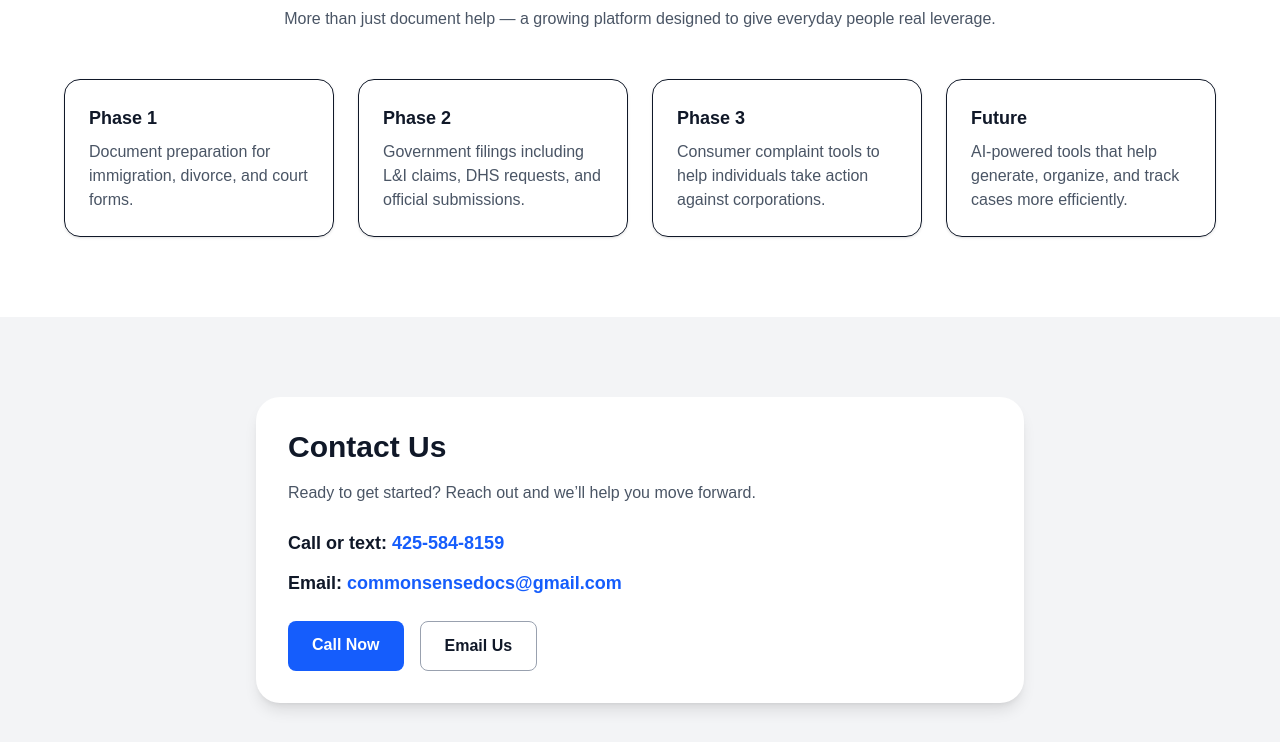
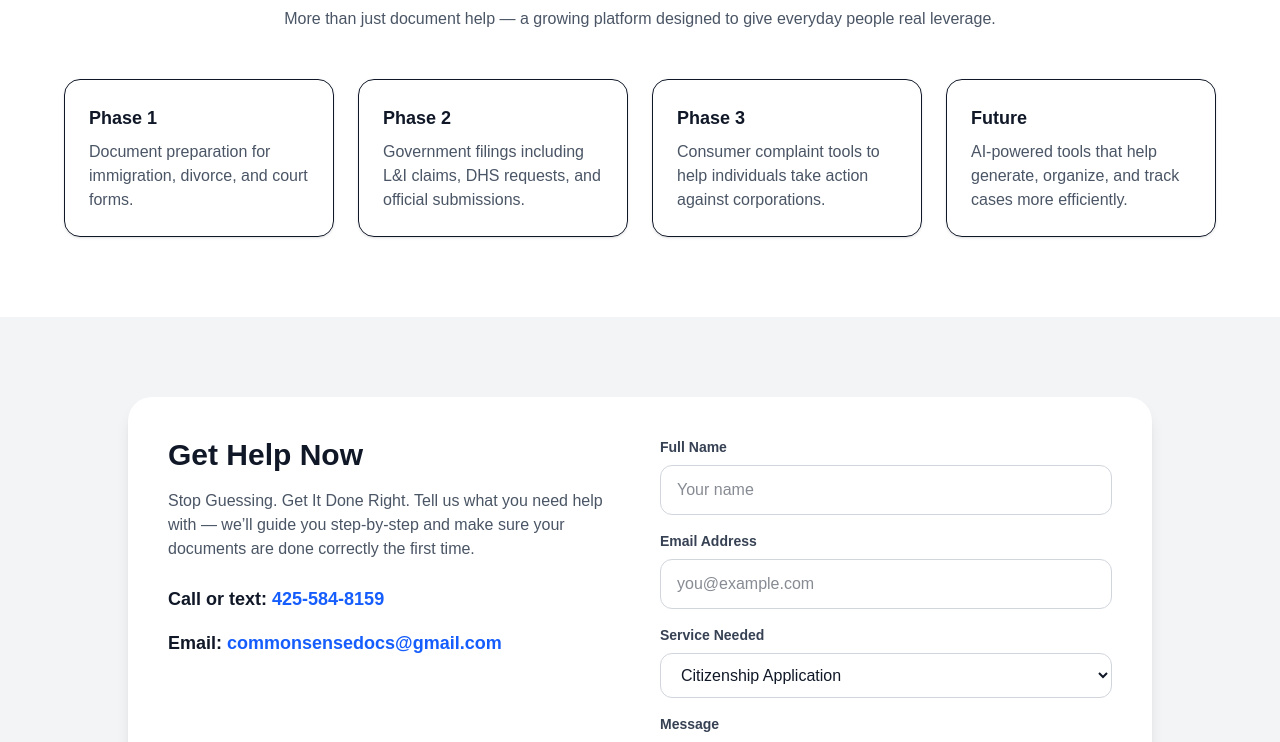
Before and after one commit to betterwork7777/csds-site, a Next.js app: page / in a window 1280 px wide. Shown: the part 2000-2742 px from the top of the page. Built offline with nearby package versions, Linux system fonts and the light colour scheme.

Commit message:
Implement email sending feature and UI updates

```diff
--- a/src/app/page.tsx
+++ b/src/app/page.tsx
@@ -1,4 +1,25 @@
+'use client';
+import emailjs from '@emailjs/browser';
 export default function Home() {
+const sendEmail = (e: React.FormEvent<HTMLFormElement>) => {
+  e.preventDefault();
+
+  emailjs.sendForm(
+    "service_fkdxuls",
+    "template_292vxqb",
+    e.currentTarget,
+    {
+      publicKey: "pDCwJnfvzrjOHWqJq",
+    }
+  )
+  .then(() => {
+    alert("Request sent successfully!");
+    e.currentTarget.reset();
+  })
+  .catch((error: any) => {
+  alert(error?.text || error?.message || JSON.stringify(error));
+});
+};
   const services = [
     {
       title: "Citizenship Application",
@@ -54,13 +75,13 @@ export default function Home() {
             </p>
 
             <h1 className="text-4xl font-bold leading-tight md:text-6xl">
-              Clear, Simple Help with Docunents, Forms, Filing.
+              Clear, Simple Help with Documents, Forms, Filing.
               <br />
               We understand how overwelming this process can be, we've been there.
             </h1>
 
             <p className="mt-6 max-w-xl text-lg text-gray-300">
-              We help everyday people handle forms, filings, Documents
+              We help everyday people handle forms, filings, documents
               clearly, affordably, and without confusion.
             </p>
 
@@ -69,7 +90,7 @@ export default function Home() {
                 href="#services"
                 className="rounded-lg bg-blue-600 px-6 py-3 font-semibold text-white hover:bg-blue-700"
               >
-                Get Help Now
+                Get Help Now.
               </a>
 
               <a
@@ -185,14 +206,17 @@ export default function Home() {
       </section>
 
       <section id="contact" className="bg-gray-100 px-6 py-20">
-        <div className="mx-auto max-w-3xl rounded-3xl bg-white p-8 shadow-lg">
-          <h2 className="mb-4 text-3xl font-bold">Contact Us</h2>
+  <div className="mx-auto max-w-5xl rounded-3xl bg-white p-8 shadow-lg md:p-10">
+    <div className="grid gap-10 md:grid-cols-2">
+      <div>
+        <h2 className="mb-4 text-3xl font-bold">Get Help Now</h2>
+        <p className="mb-6 text-gray-600">
+          Stop Guessing. Get It Done Right.
 
-          <p className="mb-6 text-gray-600">
-            Ready to get started? Reach out and we’ll help you move forward.
+	Tell us what you need help with — we’ll guide you step-by-step and make sure your documents are done correctly the first time.
         </p>
 
-          <div className="space-y-3 text-lg">
+        <div className="space-y-4 text-lg">
           <p>
             <strong>Call or text:</strong>{" "}
             <a
@@ -213,21 +237,70 @@ export default function Home() {
             </a>
           </p>
         </div>
+      </div>
 
-          <div className="mt-6 flex flex-wrap gap-4">
-            <a
-              href="tel:4255848159"
-              className="rounded-lg bg-blue-600 px-6 py-3 font-semibold text-white hover:bg-blue-700"
+      <form onSubmit={sendEmail} className="space-y-4">
+        <div>
+          <label className="mb-2 block text-sm font-semibold text-gray-700">
+            Full Name
+          </label>
+          <input
+  type="text"
+  name="name"
+  placeholder="Your name"
+  className="w-full rounded-xl border border-gray-300 px-4 py-3 outline-none focus:border-blue-500"
+/>
+        </div>
+
+        <div>
+          <label className="mb-2 block text-sm font-semibold text-gray-700">
+            Email Address
+          </label>
+          <input
+  type="email"
+  name="email"
+  placeholder="you@example.com"
+  className="w-full rounded-xl border border-gray-300 px-4 py-3 outline-none focus:border-blue-500"
+/>
+        </div>
+
+        <div>
+          <label className="mb-2 block text-sm font-semibold text-gray-700">
+            Service Needed
+          </label>
+          <select
+  name="service"
+  className="w-full rounded-xl border border-gray-300 px-4 py-3 outline-none focus:..."
 >
-              Call Now
-            </a>
+            <option>Citizenship Application</option>
+            <option>Divorce Papers</option>
+            <option>Small Claims</option>
+            <option>Family-Based Green Card</option>
+            <option>Child Support</option>
+            <option>Court Forms</option>
+            <option>Other</option>
+          </select>
+        </div>
 
-            <a
-              href="mailto:commonsensedocs@gmail.com"
-              className="rounded-lg border border-gray-400 px-6 py-3 font-semibold hover:bg-gray-50"
+        <div>
+          <label className="mb-2 block text-sm font-semibold text-gray-700">
+            Message
+          </label>
+          <textarea
+  name="message"
+  rows={5}
+  placeholder="Briefly describe what you need help with"
+  className="w-full rounded-xl border border-gray-300 px-4 py-3 outline-none focus:border-blue-500"
+></textarea>
+        </div>
+
+        <button
+  type="submit"
+  className="w-full rounded-xl bg-blue-600 px-6 py-3 font-semibold text-white hover:bg-blue-700"
 >
-              Email Us
-            </a>
+  Submit Request
+</button>
+      </form>
     </div>
   </div>
 </section>
```
Lines whose indentation alone changed are shown as unchanged.
